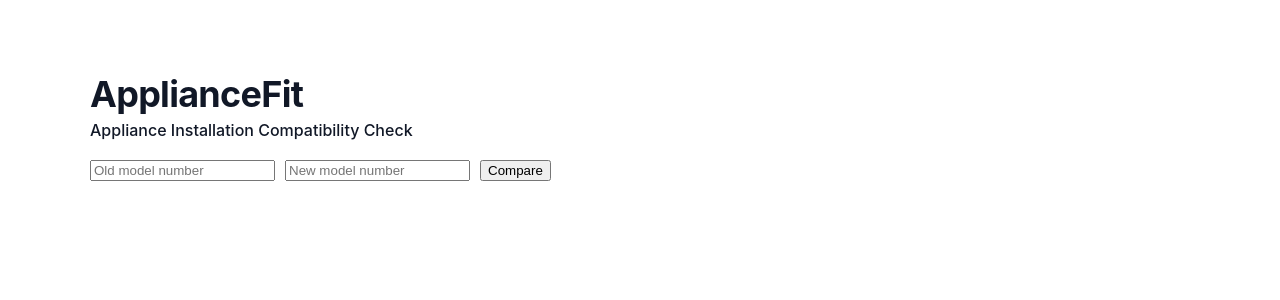
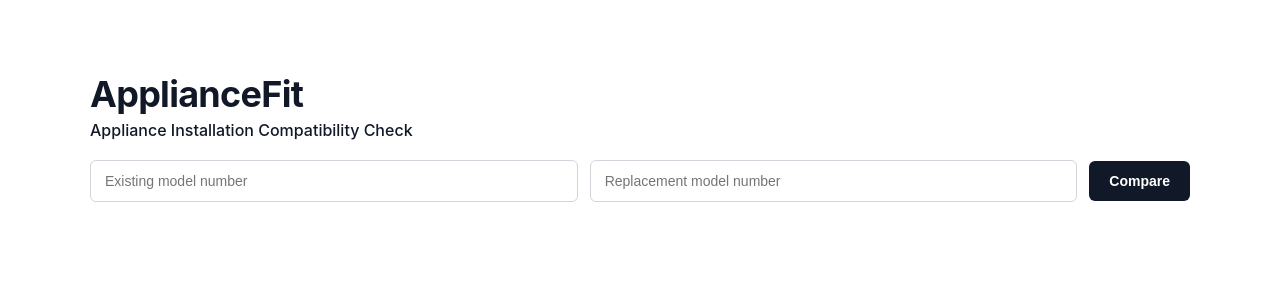
Before and after one commit to Botanist51/appliancefit, a Next.js app: page / in a window 1280 px wide. Shown: the top 300 px of the page. Built offline with nearby package versions, Linux system fonts and the light colour scheme.

Commit message:
Refactor model comparison inputs and styles
Updated input fields for model comparison and improved styling for compatibility status display.

```diff
--- a/app/page.js
+++ b/app/page.js
@@ -71,18 +71,55 @@ export default function Home() {
   Appliance Installation Compatibility Check
 </p>
 
-      <div style={{ display: "flex", gap: 10 }}>
+      <div
+  style={{
+    display: "flex",
+    gap: 12,
+    alignItems: "center",
+    marginBottom: 24
+  }}
+>
   <input
-          placeholder="Old model number"
+    placeholder="Existing model number"
     value={oldModel}
     onChange={e => setOldModel(e.target.value)}
+    style={{
+      flex: 1,
+      padding: "12px 14px",
+      borderRadius: 6,
+      border: "1px solid #d1d5db",
+      fontSize: 14
+    }}
   />
+
   <input
-          placeholder="New model number"
+    placeholder="Replacement model number"
     value={newModel}
     onChange={e => setNewModel(e.target.value)}
+    style={{
+      flex: 1,
+      padding: "12px 14px",
+      borderRadius: 6,
+      border: "1px solid #d1d5db",
+      fontSize: 14
+    }}
   />
-        <button onClick={compare}>Compare</button>
+
+  <button
+    onClick={compare}
+    style={{
+      padding: "12px 20px",
+      borderRadius: 6,
+      border: "none",
+      background: "#111827",
+      color: "white",
+      fontSize: 14,
+      fontWeight: 600,
+      cursor: "pointer"
+    }}
+  >
+    Compare
+  </button>
 </div>
 
       {loading && <p>Comparing…</p>}
@@ -91,21 +128,41 @@ export default function Home() {
         <>
           <div
   style={{
-              padding: 15,
-              marginTop: 20,
-              borderRadius: 6,
-              background:
-                result.verdict === "Not Compatible"
-                  ? "#ffe5e5"
-                  : result.verdict === "Modifications Required"
-                  ? "#fff6db"
-                  : "#e6ffed",
-              border: "1px solid #ccc"
+    marginTop: 32,
+    padding: 20,
+    borderRadius: 8,
+    border: "1px solid #e5e7eb",
+    background: "#f9fafb"
   }}
 >
-            <h2>{result.verdict}</h2>
-            <p>{result.summary}</p>
+  <div
+    style={{
+      fontSize: 12,
+      fontWeight: 600,
+      color: "#6b7280",
+      letterSpacing: "0.08em",
+      textTransform: "uppercase",
+      marginBottom: 6
+    }}
+  >
+    Compatibility Status
   </div>
+
+  <div
+    style={{
+      fontSize: 24,
+      fontWeight: 700,
+      marginBottom: 4
+    }}
+  >
+    {result.verdict}
+  </div>
+
+  <div style={{ fontSize: 14, color: "#374151" }}>
+    {result.summary}
+  </div>
+</div>
+
 {result.installImpact && (
   <>
     <h3 style={{ marginTop: 30 }}>Install Impact Summary</h3>
@@ -119,7 +176,7 @@ export default function Home() {
 
       {result.charts?.map(chart => (
   <div key={chart.id} style={{ marginTop: 30 }}>
-    <h3>{chart.title}</h3>
+    <h3 style={sectionTitle}>{chart.title}</h3>
 
     <table
       style={{
@@ -183,15 +240,22 @@ export default function Home() {
   );
 }
 const th = {
-  border: "1px solid #ccc",
-  padding: "8px",
-  background: "#f4f4f4",
+  padding: "10px 12px",
+  background: "#f1f5f9",
+  borderBottom: "1px solid #e5e7eb",
+  fontSize: 12,
+  fontWeight: 600,
+  textTransform: "uppercase",
+  letterSpacing: "0.05em",
+  color: "#374151",
   textAlign: "left"
 };
 
 const td = {
-  border: "1px solid #ccc",
-  padding: "8px"
+  padding: "10px 12px",
+  borderBottom: "1px solid #e5e7eb",
+  fontSize: 14,
+  color: "#111827"
 };
 
 export const dynamic = "force-dynamic";
```
Lines whose indentation alone changed are shown as unchanged.
